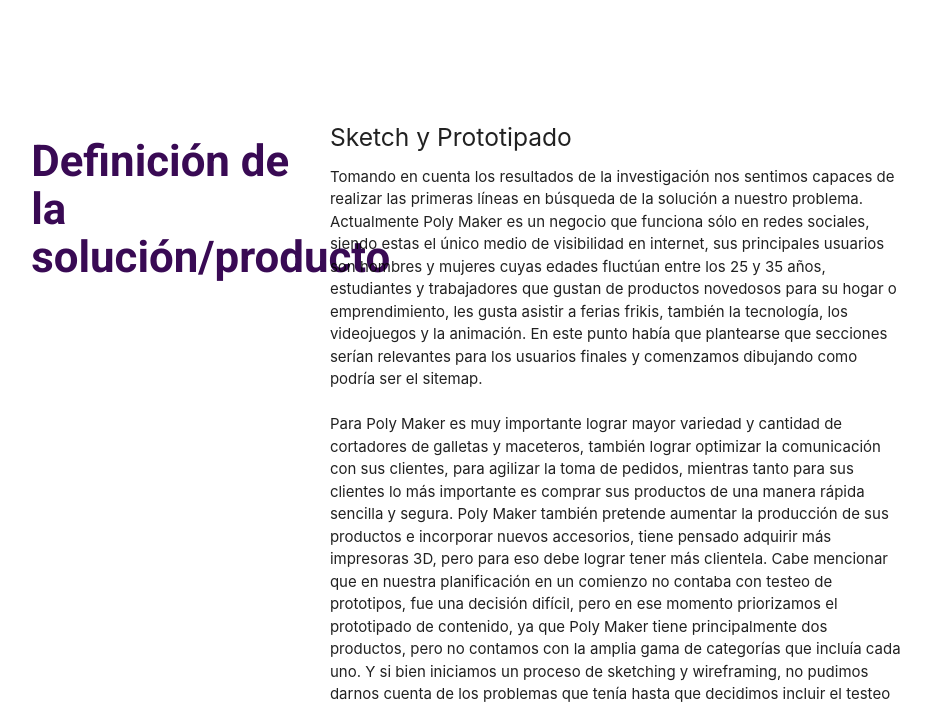
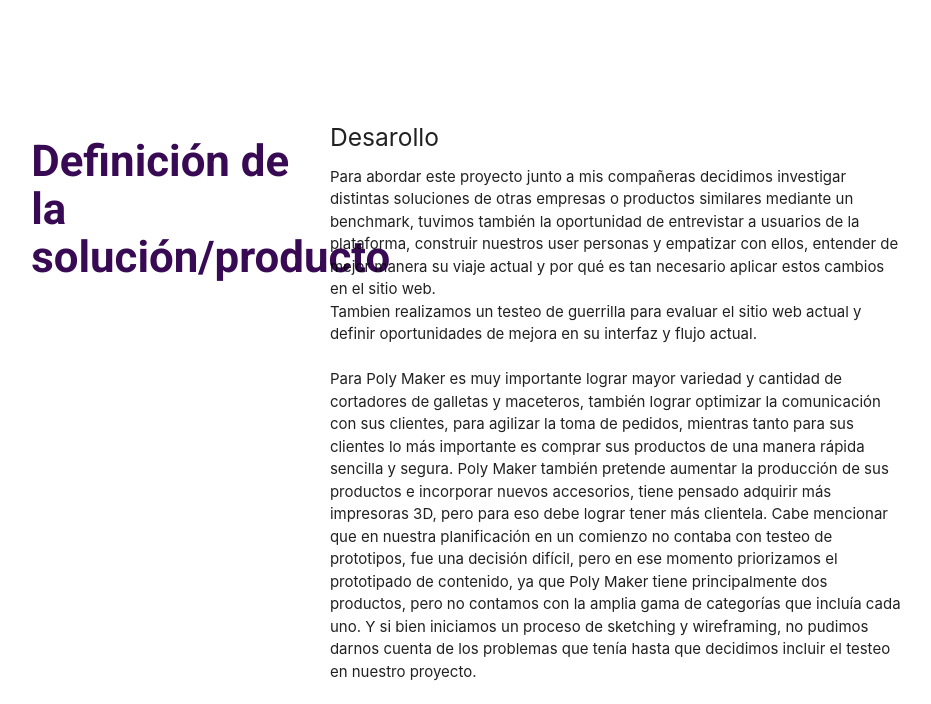
Before and after one commit to akizzej/akizzej.github.io, a plain HTML site: page webcarga.html in a window 1280 px wide. Shown: the part 2920-3624 px from the top of the page, without its empty margins (172-1103 px from the left). Drawn offline with nearby package versions, Linux system fonts and the light colour scheme; a web font is replaced by a local one.

Commit message:
actualiza info webcarga

```diff
--- a/webcarga.html
+++ b/webcarga.html
@@ -195,18 +195,19 @@
         <h3>Definición de la solución/producto</h3>
       </div>
       <div class="col s12 m8">
-        <h5>Sketch y Prototipado</h5>
+        <h5>Desarollo</h5>
 
         <p>
-          Tomando en cuenta los resultados de la investigación nos sentimos capaces de realizar las primeras líneas en búsqueda de
-          la solución a nuestro problema. Actualmente Poly Maker es un negocio que funciona sólo en redes sociales, siendo
-          estas el único medio de visibilidad en internet, sus principales usuarios son hombres y mujeres cuyas edades fluctúan
-          entre los 25 y 35 años, estudiantes y trabajadores que gustan de productos novedosos para su hogar o emprendimiento,
-          les gusta asistir a ferias frikis, también la tecnología, los videojuegos y la animación. En este punto había que
-          plantearse que secciones serían relevantes para los usuarios finales y comenzamos dibujando como podría ser el
-          sitemap.
-          <br/>
-          <br/> Para Poly Maker es muy importante lograr mayor variedad y cantidad de cortadores de galletas y maceteros, también
+            Para abordar este proyecto junto a mis compañeras decidimos investigar distintas soluciones de otras
+            empresas o productos similares mediante un benchmark, tuvimos también la oportunidad de entrevistar a
+            usuarios de la plataforma, construir nuestros user personas y empatizar con ellos, entender de mejor manera
+            su viaje actual y por qué es tan necesario aplicar estos cambios en el sitio web.<br>
+
+            Tambien realizamos un testeo de guerrilla para evaluar el sitio web actual y definir oportunidades de mejora
+             en su interfaz y flujo actual.
+
+          <br>
+          <br> Para Poly Maker es muy importante lograr mayor variedad y cantidad de cortadores de galletas y maceteros, también
           lograr optimizar la comunicación con sus clientes, para agilizar la toma de pedidos, mientras tanto para sus clientes
           lo más importante es comprar sus productos de una manera rápida sencilla y segura. Poly Maker también pretende
           aumentar la producción de sus productos e incorporar nuevos accesorios, tiene pensado adquirir más impresoras 3D,
```
